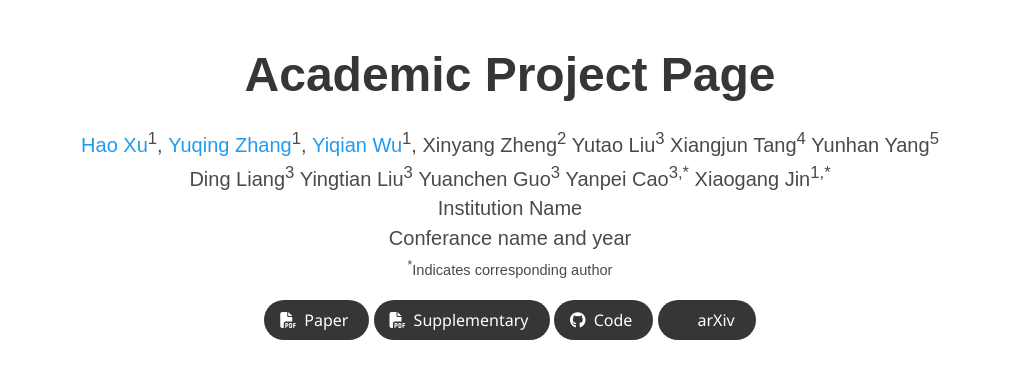
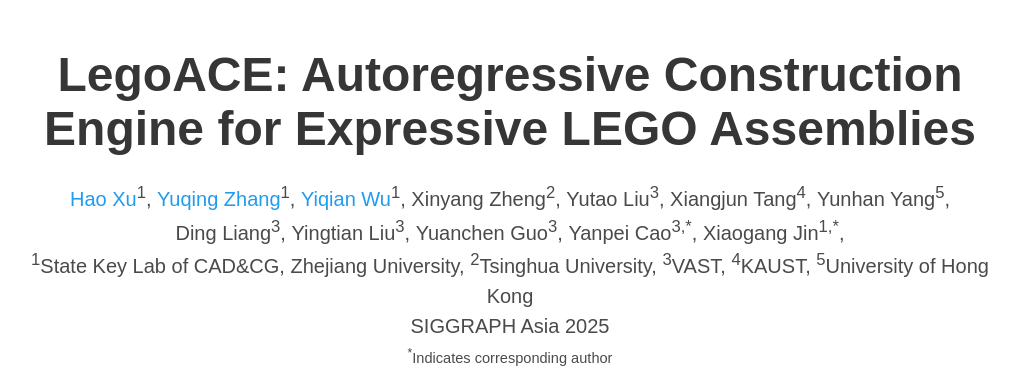
Before and after one commit to xh38/LegoACE, a plain HTML site: page index.html in a window 1280 px wide. Shown: the top 380 px of the page, without its empty margins (130-1149 px from the left). Drawn offline with nearby package versions, Linux system fonts and the light colour scheme; some icons are missing; a web font is replaced by a local one.

Commit message:
add Institution

```diff
--- a/index.html
+++ b/index.html
@@ -52,31 +52,35 @@
       <div class="container is-max-desktop">
         <div class="columns is-centered">
           <div class="column has-text-centered">
-            <h1 class="title is-1 publication-title">Academic Project Page</h1>
+            <h1 class="title is-1 publication-title">LegoACE: Autoregressive Construction Engine for Expressive LEGO Assemblies</h1>
             <div class="is-size-5 publication-authors">
               <!-- Paper authors -->
               <span class="author-block">
                 <a href="https://xh38.github.io/" target="_blank">Hao Xu</a><sup>1</sup>,</span>
-                <span class="author-block">
-                  <a href="https://zzzyuqing.github.io/" target="_blank">Yuqing Zhang</a><sup>1</sup>,</span>
-                  <span class="author-block">
-                    <a href="https://onethousandwu.com/" target="_blank">Yiqian Wu</a><sup>1</sup>,</span>
-                    <span class="author-block">
-                      Xinyang Zheng<sup>2</sup>
-                    </span>
-                    <span class="author-block">Yutao Liu<sup>3</sup></span>
-                    <span class="author-block">Xiangjun Tang<sup>4</sup></span>
-                    <span class="author-block">Yunhan Yang<sup>5</sup></span>
-                    <span class="author-block">Ding Liang<sup>3</sup></span>
-                    <span class="author-block">Yingtian Liu<sup>3</sup></span>
-                    <span class="author-block">Yuanchen Guo<sup>3</sup></span>
-                    <span class="author-block">Yanpei Cao<sup>3,*</sup></span>
-                    <span class="author-block">Xiaogang Jin<sup>1,*</sup></span>
+              <span class="author-block">
+                <a href="https://zzzyuqing.github.io/" target="_blank">Yuqing Zhang</a><sup>1</sup>,</span>
+              <span class="author-block">
+                <a href="https://onethousandwu.com/" target="_blank">Yiqian Wu</a><sup>1</sup>,</span>
+              <span class="author-block">
+                Xinyang Zheng<sup>2</sup>, </span>
+                    <span class="author-block">Yutao Liu<sup>3</sup>,</span>
+                    <span class="author-block">Xiangjun Tang<sup>4</sup>,</span>
+                    <span class="author-block">Yunhan Yang<sup>5</sup>,</span>
+                    <span class="author-block">Ding Liang<sup>3</sup>,</span>
+                    <span class="author-block">Yingtian Liu<sup>3</sup>,</span>
+                    <span class="author-block">Yuanchen Guo<sup>3</sup>,</span>
+                    <span class="author-block">Yanpei Cao<sup>3,*</sup>,</span>
+                    <span class="author-block">Xiaogang Jin<sup>1,*</sup>,</span>
 
                   </div>
 
                   <div class="is-size-5 publication-authors">
-                    <span class="author-block">Institution Name<br>Conferance name and year</span>
+                    <span class="author-block">
+                      <sup>1</sup>State Key Lab of CAD&CG, Zhejiang University,
+                      <sup>2</sup>Tsinghua University,
+                      <sup>3</sup>VAST,
+                      <sup>4</sup>KAUST,
+                      <sup>5</sup>University of Hong Kong<br>SIGGRAPH Asia 2025</span>
                     <span class="eql-cntrb"><small><br><sup>*</sup>Indicates corresponding author</small></span>
                   </div>
 
```
